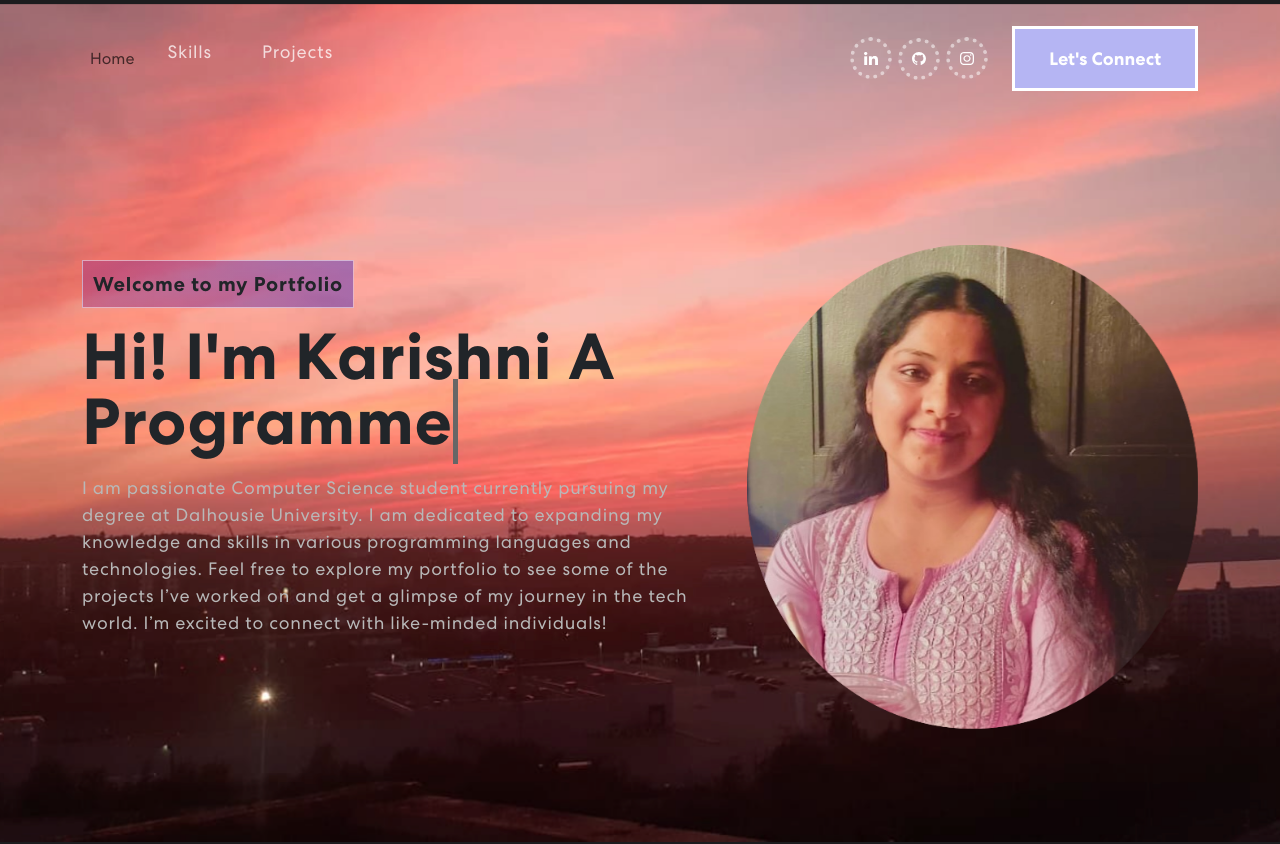
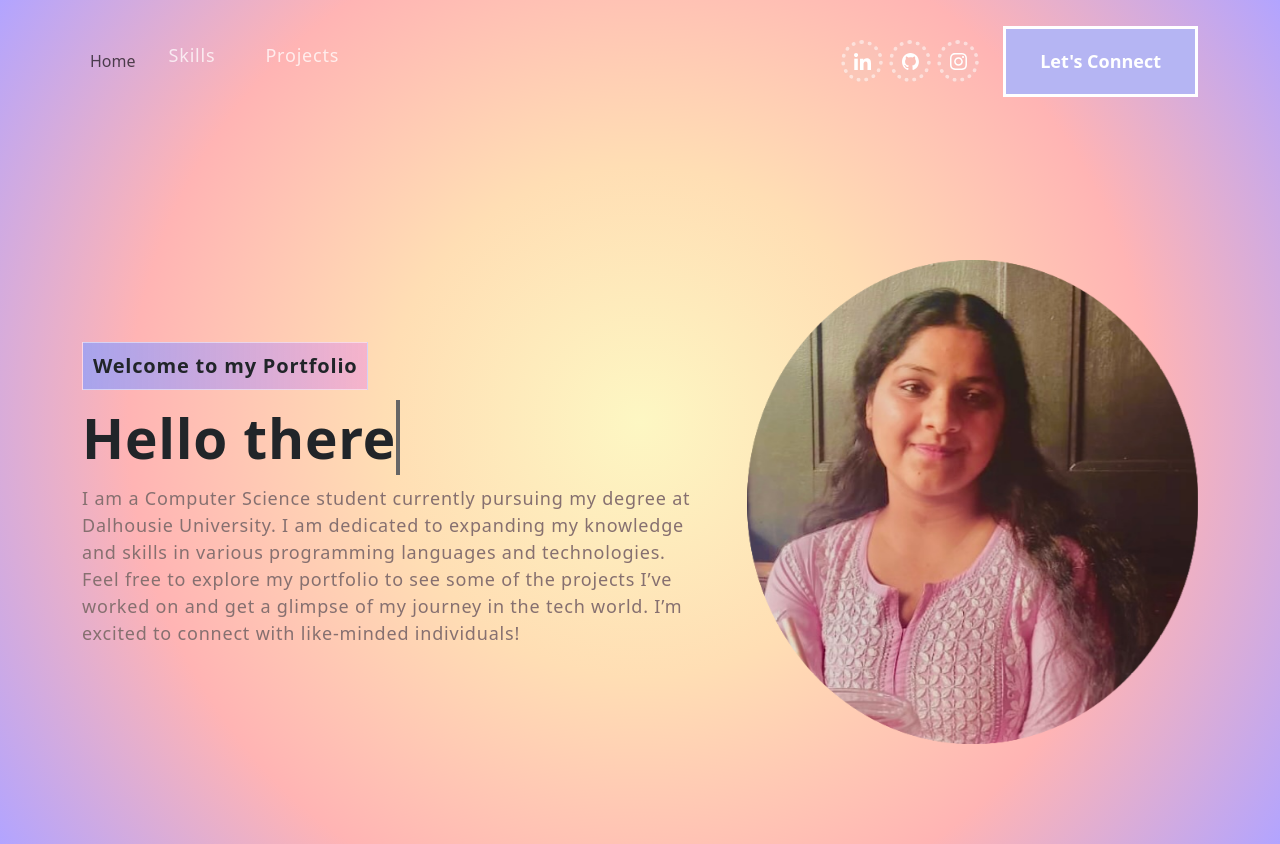
Before and after one commit to Kr224/my_portfolio, a React (Create React App) app: page / in a window 1280 px wide. Built offline with nearby package versions, Linux system fonts and the light colour scheme.

Commit message:
Feat: Fixing code for banner and adding icon

```diff
--- a/src/App.css
+++ b/src/App.css
@@ -14,7 +14,6 @@
 	src: url('./Assets/font/CentraNo2-Book.ttf');
 	font-weight: 400;
 }
-
 /************ Default Css ************/
 * {
     margin: 0;
@@ -25,61 +24,88 @@
 html {
     scroll-behavior: smooth;
     scroll-padding-top: 75px;
+    font-size: 16px; /* Set a base font size for better scalability */
 }
 
 body {
+    font-family: 'Centra', 'Arial', sans-serif;
     font-weight: 400;
     overflow-x: hidden;
     position: relative;
-  /*background-color: rgba(255, 171, 205, 0.77) !important;*/
-  /*color: #eae5e5 !important;*/
-  font-family: 'Centra', sans-serif !important;
+    line-height: 1.6; /* Improved readability */
+    color: #333; /* Ensure text is visible on light backgrounds */
+    background-color: #f9f9f9; /* Light background color for the body */
 }
 
+/* Heading styles */
 h1, h2, h3, h4, h5, h6 {
     margin: 0;
     padding: 0;
-  line-height: normal;
+    line-height: 1.2; /* More control over line height */
 }
 
+/* Paragraphs and text */
 p, a, li, button, ul {
     margin: 0;
     padding: 0;
-  line-height: normal;
+    line-height: 1.6;
     text-decoration: none;
 }
 
-a:hover {
-  text-decoration: none;
+/* Links */
+a {
+    color: #007bff; /* Link color */
+    transition: color 0.3s ease; /* Smooth transition for color changes */
 }
 
+a:hover, a:focus {
+    color: #0056b3; /* Darker color on hover */
+    text-decoration: underline;
+}
+
+/* Images */
 img {
-  width: 100%;
+    display: block;
+    max-width: 100%;
     height: auto;
 }
 
+/* Buttons */
 button {
     border: 0;
     background-color: transparent;
+    cursor: pointer; /* Indicate clickable buttons */
 }
 
+/* Form elements */
 input:focus, textarea:focus, select:focus {
     outline: none;
+    border: 2px solid #007bff; /* Blue border on focus for better visibility */
+    border-radius: 4px; /* Rounded corners for input fields */
 }
 
-@media (min-width:1700px) {
+/* Media Queries */
+@media (min-width: 1700px) {
     main .container {
         max-width: 100%;
         padding: 0 150px;
     }
 }
 
+/* Success and Danger Text */
 p.success {
-	color: green;
+    color: #28a745; /* Green color for success messages */
 }
 
 p.danger {
-	color: red;
+    color: #dc3545; /* Red color for error messages */
+}
+
+/* Emoji Support */
+.emoji-text {
+    font-family: 'Segoe UI Emoji', 'Apple Color Emoji', 'Segoe UI', 'Centra', sans-serif;
+    display: inline-flex;
+    align-items: center;
 }
 /************ Navbar Css ************/
 nav.navbar {
@@ -90,13 +116,7 @@ nav.navbar {
   z-index: 9999;
   transition:  0.32s ease-in-out;
 }
-nav.navbar.scrolled {
-  padding: 0 0;
-  background-color: #35b291;
-}
-nav.navbar a.navbar-brand {
-    width: 9%;
-}
+
 nav.navbar .navbar-nav .nav-link.navbar-link {
   font-weight: 400;
   color: #fff !important;
@@ -134,7 +154,7 @@ span.navbar-text {
     width: 42px;
     height: 42px;
     position: absolute;
-    background-color: #a3a3ee;
+    background-color: #FDF4F5;
     border-radius: 50%;
     transform: scale(0);
 	transition: 0.3s ease-in-out;
@@ -143,7 +163,7 @@ span.navbar-text {
     transform: scale(1);
 }
 .social-icon a img {
-	width: 40%;
+	width: 50%;
 	z-index: 1;
 	transition: 0.3s ease-in-out;
 }
@@ -497,7 +517,7 @@ nav.navbar .navbar-toggler[aria-expanded="true"] .navbar-toggler-icon {
 .banner {
   margin-top: 0;
   padding: 260px 0 100px 0;
-  background-image: url('./Assets/images/pink sunset 1.png');
+  background: radial-gradient(circle, #FDF7C3,#FFDEB4,#FFB4B4,#B2A4FF);
   background-position: top center;
   background-size: cover;
   background-repeat: no-repeat;
@@ -506,14 +526,14 @@ nav.navbar .navbar-toggler[aria-expanded="true"] .navbar-toggler-icon {
   font-weight: 700;
   letter-spacing: 0.8px;
   padding: 8px 10px;
-  background: linear-gradient(90.21deg, rgba(170, 54, 124, 0.5) -5.91%, rgba(74, 47, 189, 0.5) 111.58%);
+  background: linear-gradient(90.21deg, rgb(163, 163, 238) -5.91%, rgba(255, 171, 205, 0.77) 111.58%);
   border: 1px solid rgba(255, 255, 255, 0.5);
   font-size: 20px;
-  margin-bottom: 16px;
+  margin-bottom: 20px;
   display: inline-block;
 }
 .banner h1 {
-  font-size: 65px;
+  font-size: 55px;
   font-weight: 700;
   letter-spacing: 0.8px;
   line-height: 1;
@@ -521,8 +541,22 @@ nav.navbar .navbar-toggler[aria-expanded="true"] .navbar-toggler-icon {
   display: block;
 }
 
+.butterfly-container {
+  display: inline-block;
+  position: relative;
+}
+
+.butterfly-icon {
+  width: 60px;
+  height: 60px;
+  vertical-align: middle;
+  margin-left: 8px;
+  display: inline-block;
+  animation: none;
+}
+
 .banner p {
-  color: #B8B8B8;
+  color: #867070;
   font-size: 18px;
   letter-spacing: 0.8px;
   line-height: 1.5em;
@@ -547,7 +581,7 @@ nav.navbar .navbar-toggler[aria-expanded="true"] .navbar-toggler-icon {
   margin-left: 25px;
 }
 .banner img {
-  animation: updown 3s linear infinite;
+  animation: ease-in infinite;
 }
 @keyframes updown {
     0% {
--- a/src/Components/Banner.js
+++ b/src/Components/Banner.js
@@ -1,5 +1,4 @@
-import React from "react";
-import { useState, useEffect } from "react";
+import React, { useState, useEffect } from "react";
 import { Container, Row, Col } from "react-bootstrap";
 import headerImg from "../Assets/images/me.png";
 import TrackVisibility from 'react-on-screen';
@@ -10,7 +9,13 @@ export const Banner = () => {
   const [text, setText] = useState('');
   const [delta, setDelta] = useState(300 - Math.random() * 100);
   const [index, setIndex] = useState(1);
-  const toRotate = [ "A Programmer", "Tech enthusiast", "Lifelong learner" ];
+  const butterflyIcon = "https://img.icons8.com/?size=100&id=IKi8N-JbvZt2&format=png&color=000000";
+
+  const toRotate = [
+    "Hello there!",
+    "I am Karishni"
+  ];
+
   const period = 2000;
 
   useEffect(() => {
@@ -18,8 +23,8 @@ export const Banner = () => {
       tick();
     }, delta);
 
-    return () => { clearInterval(ticker) };
-  }, [text])
+    return () => clearInterval(ticker);
+  }, [text]);
 
   const tick = () => {
     let i = loopNum % toRotate.length;
@@ -44,19 +49,30 @@ export const Banner = () => {
     } else {
       setIndex(prevIndex => prevIndex + 1);
     }
-  }
+  };
 
   return (
     <section className="banner">
       <Container>
-          <Row className="aligh-items-center">
+        <Row className="align-items-center">
           <Col xs={12} md={6} xl={7}>
             <TrackVisibility>
               {({ isVisible }) =>
                 <div className={isVisible ? "animate__animated animate__fadeIn" : ""}>
                   <span className="tagline">Welcome to my Portfolio</span>
-                      <h1>{`Hi! I'm Karishni`} <span className="txt-rotate" dataPeriod="1000" data-rotate='[ "A Programmer", "Tech enthusiast", "Lifelong learner" ]'><span className="wrap">{text}</span></span></h1>
-                      <p>I am passionate Computer Science student currently pursuing my degree at Dalhousie University. I am dedicated to expanding my knowledge and skills in various programming languages and technologies. Feel free to explore my portfolio to see some of the projects I’ve worked on and get a glimpse of my journey in the tech world. I’m excited to connect with like-minded individuals!</p>
+                  <h1>
+                    <span className="txt-rotate">
+                      <span className="wrap">{text}</span>
+                    </span>
+                    {text.includes("Karishni") && (
+                      <span className="butterfly-container">
+                        <img src={butterflyIcon} alt="butterfly" className="butterfly-icon" />
+                      </span>
+                    )}
+                  </h1>
+                  <p>
+                    I am a Computer Science student currently pursuing my degree at Dalhousie University. I am dedicated to expanding my knowledge and skills in various programming languages and technologies. Feel free to explore my portfolio to see some of the projects I’ve worked on and get a glimpse of my journey in the tech world. I’m excited to connect with like-minded individuals!
+                  </p>
                 </div>}
             </TrackVisibility>
           </Col>
@@ -64,12 +80,12 @@ export const Banner = () => {
             <TrackVisibility>
               {({ isVisible }) =>
                 <div className={isVisible ? "animate__animated animate__zoomIn" : ""}>
-                      <img src={headerImg} alt="Header Img"/>
+                  <img src={headerImg} alt="Header Img" />
                 </div>}
             </TrackVisibility>
           </Col>
         </Row>
       </Container>
     </section>
-  )
-}
+  );
+};
```
Also changed, not shown: src/Assets/images/pink sunset 1.png (deleted), src/Assets/images/pink-blue sunset.png (deleted). Lines whose indentation alone changed are shown as unchanged.
